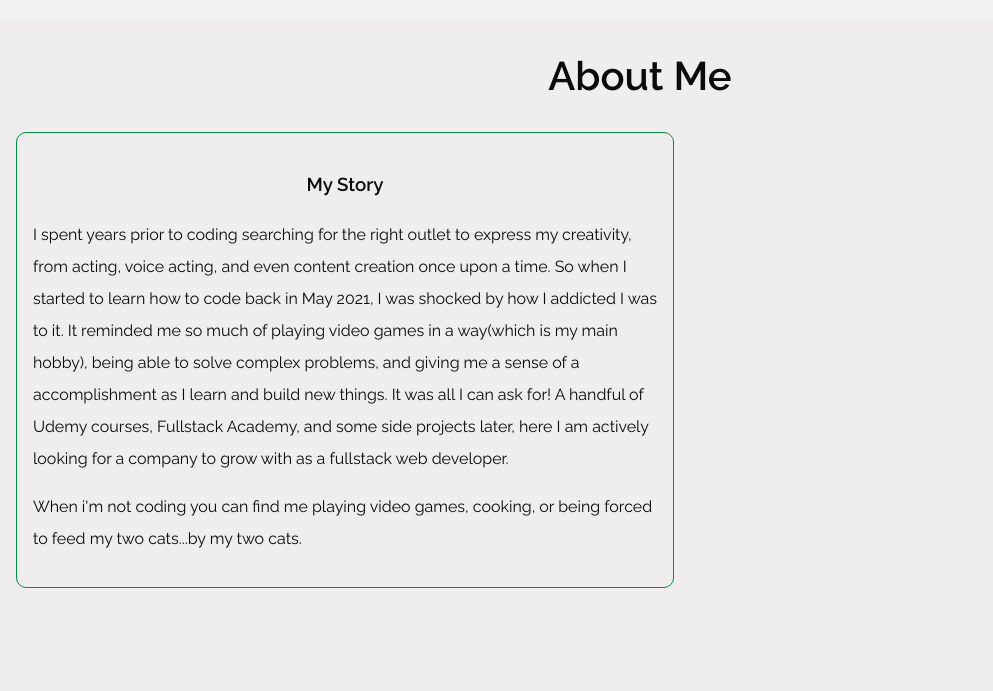
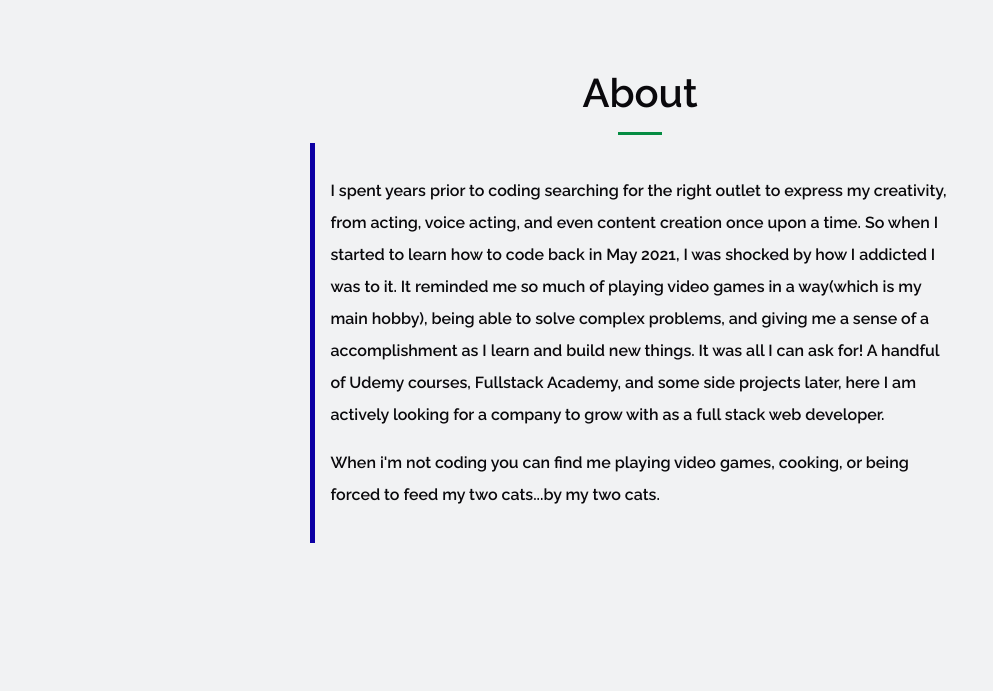
Before and after one commit to garysmith1933/Portfolio, a React (Create React App) app: page / in a window 1280 px wide. Shown: the part 849-1540 px from the top of the page, without its empty margins (0-993 px from the left). Built offline with nearby package versions, Linux system fonts and the light colour scheme; the HTML template or start-up script is replaced by a standard one.

Commit message:
updated layout and design of about page

```diff
--- a/src/components/About.js
+++ b/src/components/About.js
@@ -1,14 +1,16 @@
 export const About = () => {
     return (
         <div className='about'>
-            <h1 className='about-title'>About Me</h1>
+            <div className='about-header'>
+                <h1 className='about-title'>About</h1>
+                <div className='line right'></div>
+            </div>
 
-            <div className='about-body'>
-                <h3 style={{textAlign: 'center'}}> My Story </h3>
+            <div className='about-story'>
                  <p>
                     I spent years prior to coding searching for the right outlet to express my creativity, from acting, voice acting, and even content creation once upon a time.
                     So when I started to learn how to code back in May 2021, I was shocked by how I addicted I was to it. It reminded me so much of playing video games in a way(which is my main hobby), being able to solve complex problems, and giving me a sense of a accomplishment as I learn and build new things. It was all I can ask for!
-                    A handful of Udemy courses, Fullstack Academy, and some side projects later, here I am actively looking for a company to grow with as a fullstack web developer.
+                    A handful of Udemy courses, Fullstack Academy, and some side projects later, here I am actively looking for a company to grow with as a full stack web developer.
                 </p>
 
                 <p> When i'm not coding you can find me playing video games, cooking, or being forced to feed my two cats...by my two cats. </p>
--- a/src/components/Welcome.js
+++ b/src/components/Welcome.js
@@ -4,7 +4,7 @@ export const Welcome = () => {
         <h4 className="greeting-intro">Hi, my name is <span className='greeting-name'>Gary!</span> Yes, like the snail.</h4>
         <h1 className="greeting-detail">I enjoy making websites.</h1>
         {/* <p className='greeting-story'> I'm a full stack web developer based in Ewing, NJ</p>  */}
-        <div className='button'>See my Work</div>
+        <div className='button'>See my work</div>
     </div>
 
    )
--- a/src/index.css
+++ b/src/index.css
@@ -25,7 +25,8 @@ body {
   align-items: center;
   height: 100vh;
   width: 100%;
-  background: url('./assets/Valley.svg')
+  background: url('./assets/Valley.svg');
+  box-shadow: 0 4px 2px -2px gray;
 }
 
 .greeting-container {
@@ -136,7 +137,7 @@ a {
 .button:hover {
   -webkit-transform: translateY(-1px);
 	transform: translateY(-1px);
-  background-color: #0D00A4;
+  background-color:#0D00A4;
   color:#f1f2f3;
   border-color:#0D00A4;
   transition-timing-function: ease-in;
@@ -157,7 +158,7 @@ Bodies
 
 .About {
   height: 100vh;
-  background: #f0edee;
+  background: #f1f2f3;
 }
 
 .Work {
@@ -165,26 +166,49 @@ Bodies
   background: olivedrab;
 }
 
+.about-header {
+  display: flex;
+  flex-direction: column;
+  justify-content: center;
+  align-items: center;
+  width:50%
+}
+
 
 .about-title {
+  color:#0a090c;
+  font-size: 2.5rem;
   text-align: center;
-  color:#0a090c;
-  margin-top: 1rem;
-  font-size: 2.5rem;
+  margin-bottom: 1rem;
 }
 
-.about-body {
+.line {
+  color:#0D00A4;
+  background-color:#058C42;
+  height: 3px;
+  width:7%;
+}
+
+
+
+
+.about-story {
   color: #0a090c;
   padding: 1rem;
   width: 50%;
   text-align: left;
   line-height: 2rem;
-  border: 1px solid #058C42;
-  border-radius: 10px;
+  border-left: 5px solid #0D00A4;
+  margin-top: 0.5rem;
+  font-weight: bold;
 }
+
 
 .about {
   padding: 1rem;
+  display: flex;
+  flex-direction: column;
+  align-items: center;
 }
 
 
```
